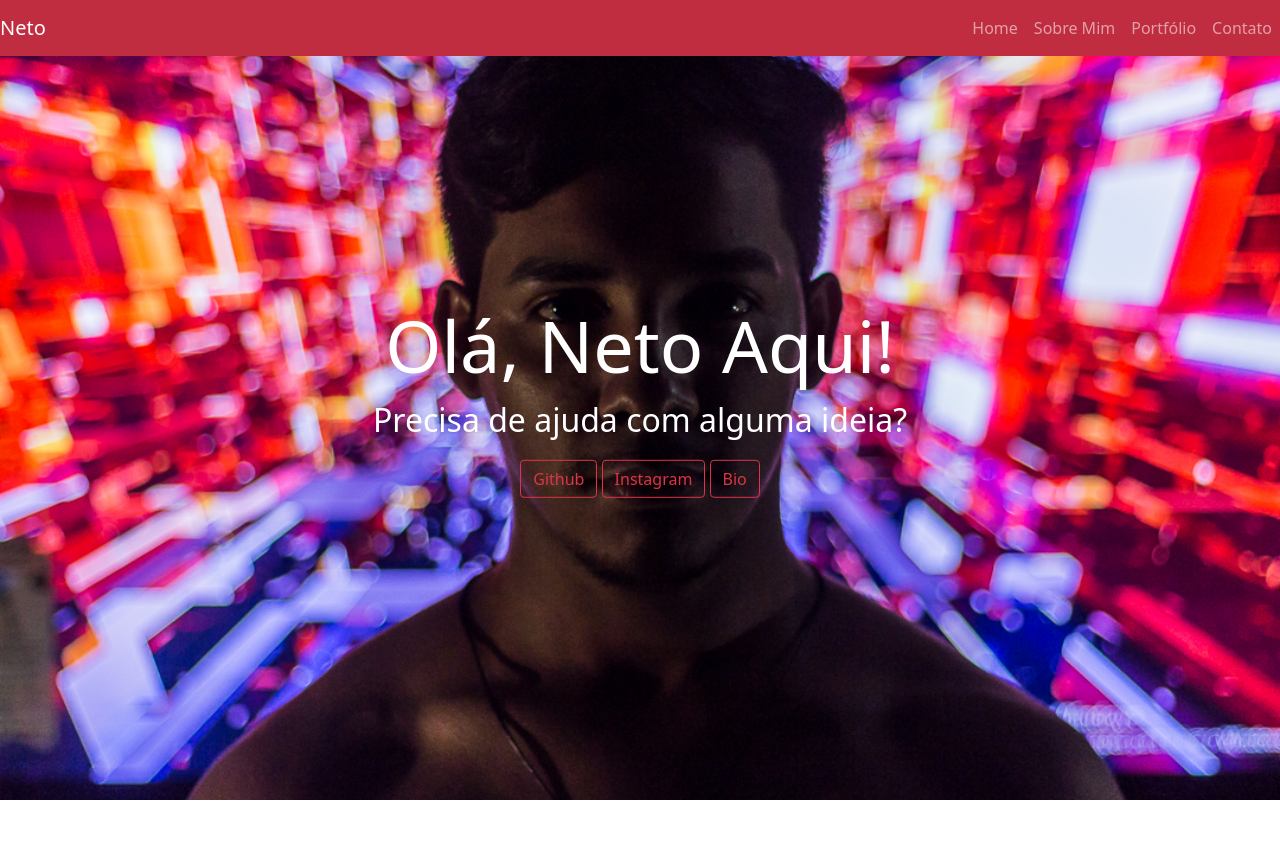
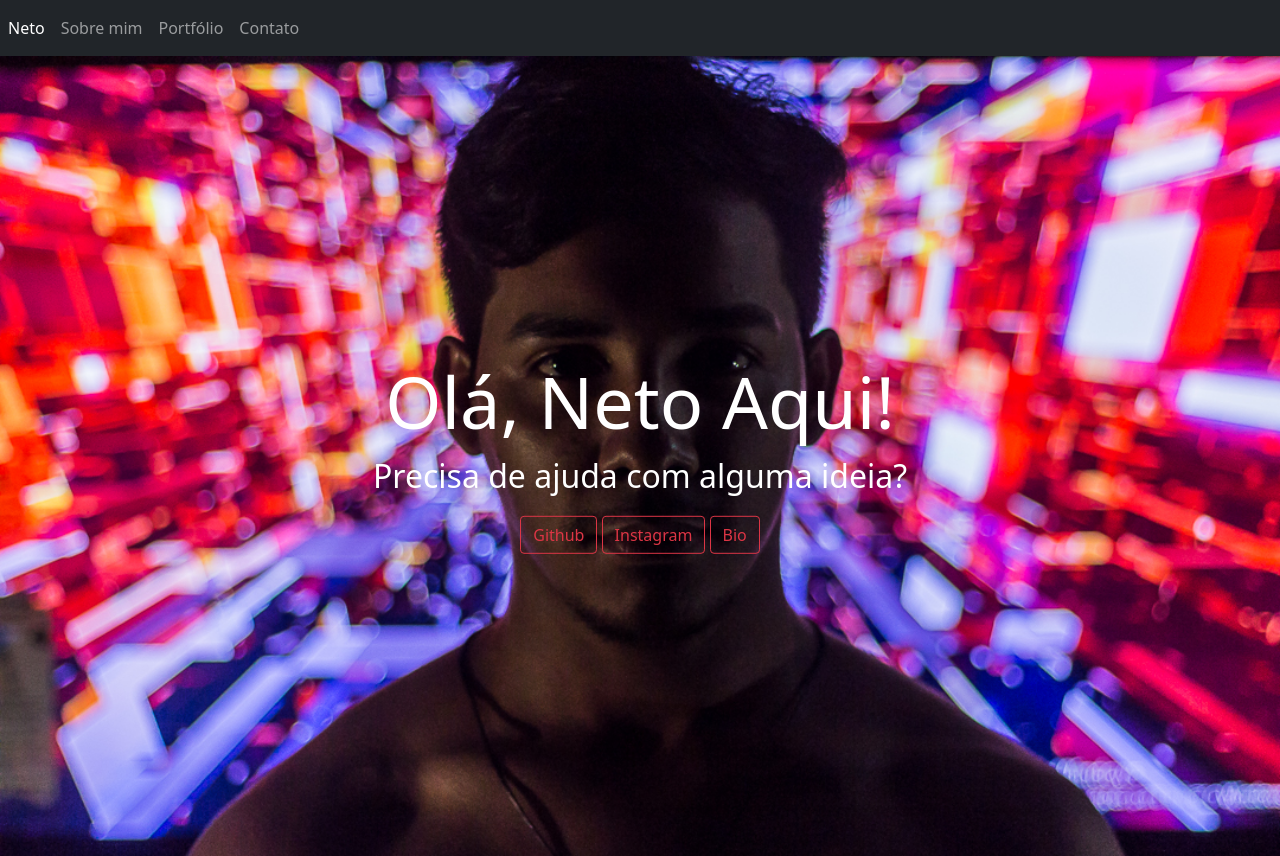
Before and after one commit to ademir182/portifolio-neto, a plain HTML site: page index.html in a window 1280 px wide. Before the commit the page ends 800 px from the top, so only its background shows below. Drawn offline with nearby package versions, Linux system fonts and the light colour scheme.

Commit message:
criação das paginas e navbars

```diff
--- a/index.html
+++ b/index.html
@@ -15,33 +15,14 @@
 </head>
 
 <body>
-  <nav class="navbar navbar-expand-lg fixed-top navbarScroll navbar-dark  " style="background-color: #c02d41;" id="navbar-main>
-    <div class=" container">
-    <a class="navbar-brand" href="#">Neto</a>
-    <button class="navbar-toggler" type="button" data-bs-toggle="collapse" data-bs-target="#navbarSupportedContent"
-      aria-controls="navbarSupportedContent" aria-expanded="false" aria-label="Toggle navigation">
-      <span class="navbar-toggler-icon"></span>
-    </button>
-    <div class="collapse navbar-collapse " id="navbarSupportedContent">
-      <ul class="navbar-nav ms-auto">
-        <li class="nav-item active">
-          <a class="nav-link" href="#home">Home</a>
-        </li>
-        <li class="nav-item">
-          <a class="nav-link" href="#sobre">Sobre Mim</a>
-        </li>
-
-        <li class="nav-item">
-          <a class="nav-link" href="#Portfólio">Portfólio</a>
-        </li>
-        <li class="nav-item">
-          <a class="nav-link" href="#contact">Contato</a>
-        </li>
-      </ul>
-
-
+  <nav class="navbar navbar-expand navbar-dark bg-dark">
+    <div class="nav navbar-nav">
+        <a class="nav-item nav-link active" href="#">Neto <span class="sr-only">(current)</span></a>
+        <a class="nav-item nav-link" href="#">Sobre mim</a>
+        <a class="nav-item nav-link" href="#">Portfólio</a>
+        <a class="nav-item nav-link" href="#">Contato</a>
     </div>
-  </nav>
+</nav>
   <!-- main banner -->
   <section class="bgimage" id="home">
     <div class="container-fluid">
```
Also changed, not shown: about.html (added, +27 -0 lines), contato.html (added, +27 -0 lines), portfolio.html (added, +27 -0 lines).
